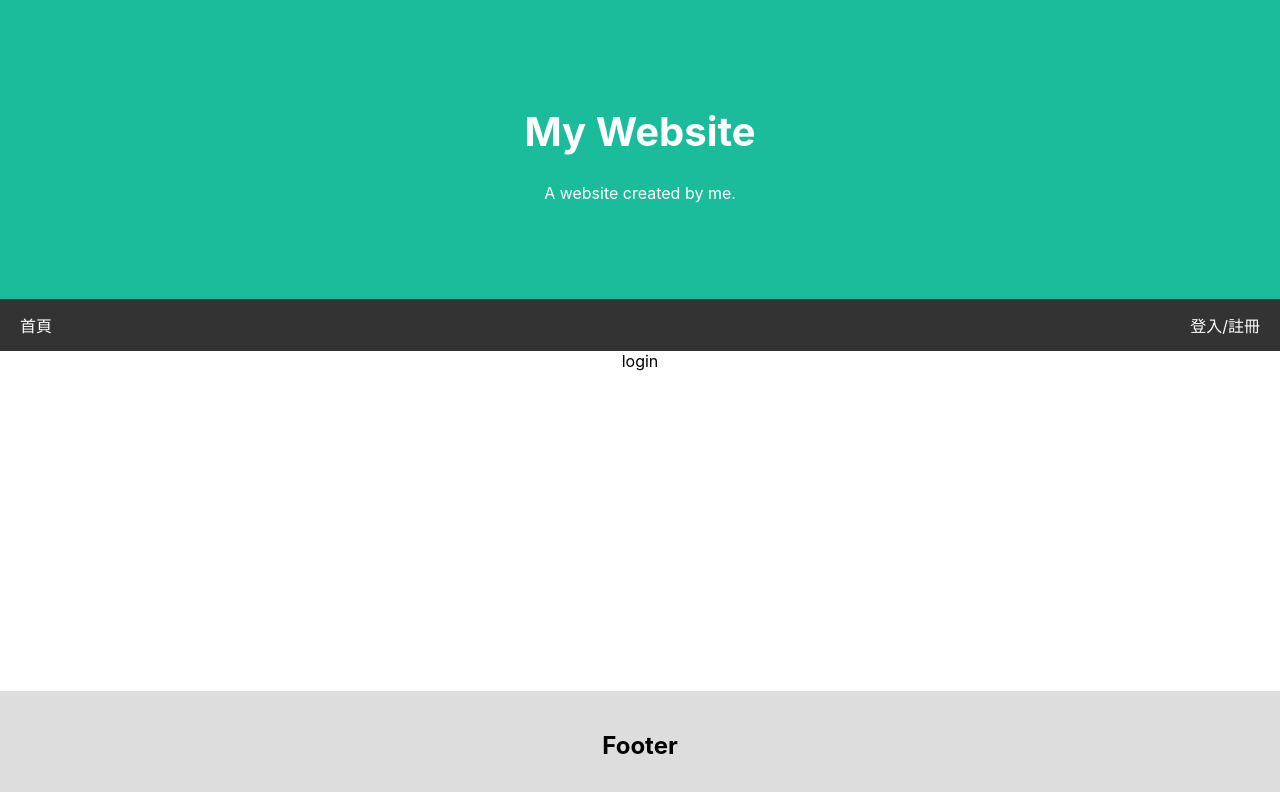
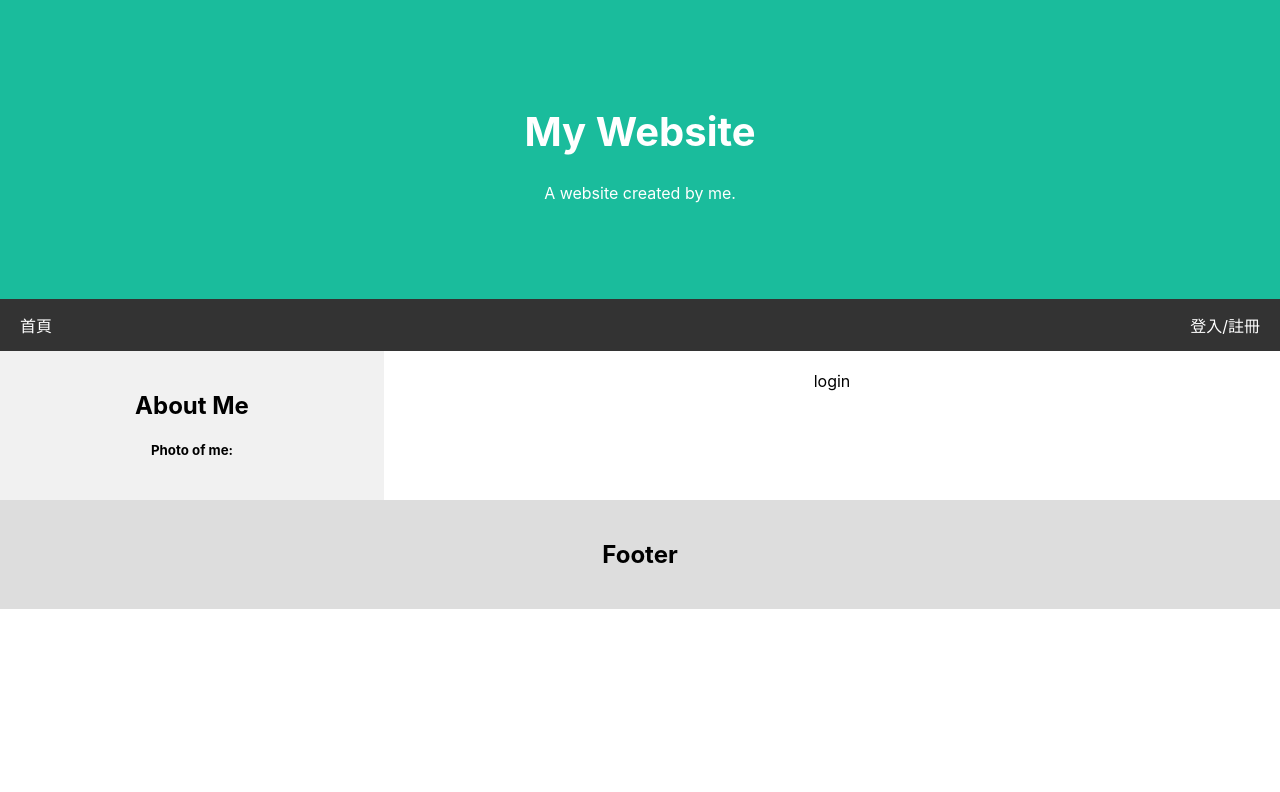
Before and after one commit to Stoner609/TicketExchange_demo, a React app in the folder client/: page /login in a window 1280 px wide. Shown: the top 792 px of the page. Built offline with nearby package versions, Linux system fonts and the light colour scheme; no server answers.

Commit message:
feat: Layout配置

```diff
--- a/client/src/components/Main/Login.js
+++ b/client/src/components/Main/Login.js
@@ -1,13 +1,9 @@
-import React, { Component } from 'react'
+import React, { Component, Fragment } from "react";
 
 export class login extends Component {
   render() {
-    return (
-      <div>
-        login
-      </div>
-    )
+    return <Fragment>login</Fragment>;
   }
 }
 
-export default login
+export default login;
--- /dev/null
+++ b/client/src/components/Main/Main.js
@@ -0,0 +1,18 @@
+import React from "react";
+import { Route } from "react-router-dom";
+
+import { MainDiv } from "./MainCss";
+
+import Index from "./Index";
+import Login from "./Login";
+
+const Main = props => {
+  return (
+    <MainDiv>
+      <Route exact path="/" component={Index} />
+      <Route path="/login" component={Login} />
+    </MainDiv>
+  );
+};
+
+export default Main;
--- /dev/null
+++ b/client/src/components/Main/MainCss.js
@@ -0,0 +1,10 @@
+import styled from "styled-components";
+
+const MainDiv = styled.div`
+  -ms-flex: 70%;
+  flex: 70%;
+  background-color: white;
+  padding: 20px;
+`;
+
+export { MainDiv };
--- /dev/null
+++ b/client/src/components/Side/Side.js
@@ -0,0 +1,29 @@
+import React from "react";
+
+import { SideDiv } from "./SideCss";
+
+const Side = props => {
+  return (
+    <SideDiv>
+      <h2>About Me</h2>
+      <h5>Photo of me:</h5>
+      {/* <div class="fakeimg" style="height:200px;">
+        Image
+      </div>
+      <p>Some text about me in culpa qui officia deserunt mollit anim..</p>
+      <h3>More Text</h3>
+      <p>Lorem ipsum dolor sit ame.</p>
+      <div class="fakeimg" style="height:60px;">
+        Image
+      </div>
+      <div class="fakeimg" style="height:60px;">
+        Image
+      </div>
+      <div class="fakeimg" style="height:60px;">
+        Image
+      </div> */}
+    </SideDiv>
+  );
+};
+
+export default Side;
--- /dev/null
+++ b/client/src/components/Side/SideCss.js
@@ -0,0 +1,10 @@
+import styled from "styled-components";
+
+const SideDiv = styled.div`
+  -ms-flex: 30%;
+  flex: 30%;
+  background-color: #f1f1f1;
+  padding: 20px;
+`;
+
+export { SideDiv };
--- a/client/src/components/Wrap/Wrap.js
+++ b/client/src/components/Wrap/Wrap.js
@@ -1,16 +1,14 @@
 import React from "react";
-import { Route } from "react-router-dom";
 
-import Index from "../Main/Index";
-import Login from "../Main/Login";
 import { WrapDiv } from "./WrapCss";
+import Side from "../Side/Side";
+import Main from "../Main/Main";
 
 const Wrap = props => {
-  console.log(props)
   return (
     <WrapDiv>
-      <Route exact path="/" component={Index} />
-      <Route path="/login" component={Login} />
+      <Side />
+      <Main />
     </WrapDiv>
   );
 };
--- a/client/src/components/Wrap/WrapCss.js
+++ b/client/src/components/Wrap/WrapCss.js
@@ -1,7 +1,14 @@
 import styled from "styled-components";
 
 const WrapDiv = styled.div`
-  flex: 1;
+  display: -ms-flexbox;
+  display: flex;
+  -ms-flex-wrap: wrap;
+  flex-wrap: wrap;
+
+  @media screen and (max-width: 700px) {
+    flex-direction: column;
+  }
 `;
 
 export { WrapDiv };
--- a/client/src/container/AppCss.js
+++ b/client/src/container/AppCss.js
@@ -1,8 +1,6 @@
 import styled, { keyframes } from "styled-components";
 
 const AppDiv = styled.div`
-  display: flex;
-  flex-direction: column;
   height: 100%
   width: 100%;
   text-align: center;
--- a/client/src/index.scss
+++ b/client/src/index.scss
@@ -1,4 +1,9 @@
-html, body {
+* {
+  box-sizing: border-box;
+}
+
+html,
+body {
   margin: 0;
   padding: 0;
   font-family: -apple-system, BlinkMacSystemFont, "Segoe UI", "Roboto", "Oxygen",
```
Also changed, not shown: client/src/components/Main/Index.js (+4 -4 lines), client/src/components/Wrap/test2.js (deleted, +0 -9 lines), 1 other file (tests, documents, lock files or other folders).
